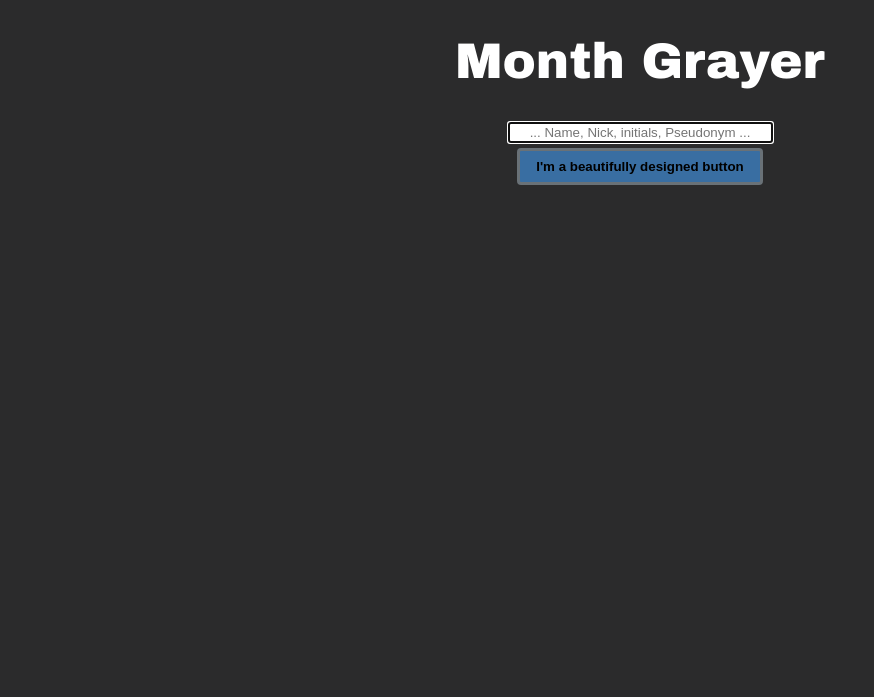
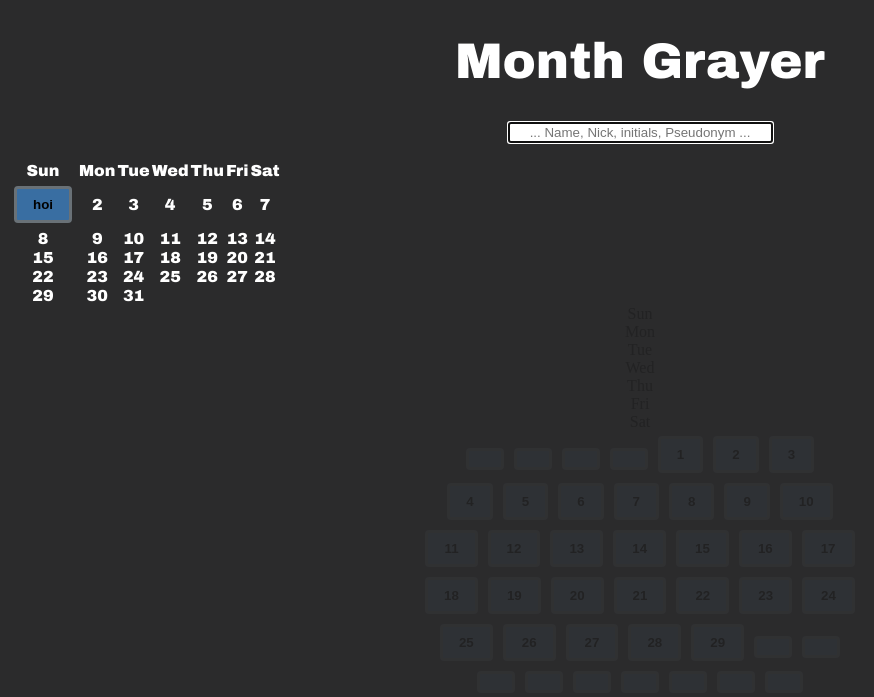
Before and after one commit to Bizbalt/MonthGrayer, a Flask app: page /MonthGreyer in a window 1280 px wide. Shown: the top 697 px of the page, without its empty margins (0-874 px from the left). Run offline with Flask 3, Linux system fonts and the light colour scheme.

Commit message:
:construction: shifting style from main page to style.css

```diff
--- a/static/style.css
+++ b/static/style.css
@@ -1,3 +1,8 @@
+body{
+  background: #2b2b2c;
+  text-align: center;
+}
+
 footer {
   position: fixed;
   bottom: 0;
@@ -8,13 +13,28 @@ footer {
   opacity: 20%;
 }
 
+h1 {
+    font-size: 50px;
+    color: white;
+    font-family: "Arial Black", serif;
+}
+
+button {
+    background-color: #396ea2;
+    margin: 5px;
+    padding: 8px 16px;
+    border: #697177 3px solid;
+    border-radius: 4px;
+    color: #000000;
+    font-weight: bold;
+    cursor: pointer;
+}
 /* Initial state of the containers to fade in */
 fade_div {
-    opacity: 0%;
+    opacity: 20%;
 }
 
 /*the fade animations*/
-
 @keyframes fade-out {
   from {
     opacity: 100%;
@@ -32,3 +52,11 @@ fade_div {
     opacity: 100%;
   }
 }
+
+/* Table settings the hash indicates that a ID attribute of an HTML element is accessed*/
+#calendar_table {
+  font-family: "Arial Black", serif;
+  color: white;
+  border-collapse: collapse;
+  border-color: red; /*transparent;*/
+}
--- a/templates/MonthGreyer.html
+++ b/templates/MonthGreyer.html
@@ -3,16 +3,7 @@
 <head>
     <title>Colored Buttons</title>
     <style>
-        button {
-            background-color: #396ea2;
-            margin: 5px;
-            padding: 8px 16px;
-            border: #697177 3px solid;
-            border-radius: 4px;
-            color: #000000;
-            font-weight: bold;
-            cursor: pointer;
-        }
+
         .button {
             background-color: #3d4d5d;
             margin: 5px;
@@ -35,11 +26,6 @@
         .dark_grey {
             background-color: #545454;
         }
-        h1 {
-            font-size: 50px;
-            color: white;
-            font-family: "Arial Black", serif;
-        }
 
 
 
@@ -47,7 +33,7 @@
     <link href="../static/style.css" rel="stylesheet" type="text/css" />
 </head>
 
-<body style="background: #2b2b2c; text-align: center">
+<body>
 
 <script>
 // pythonCommand can be any code in python
@@ -92,7 +78,6 @@ function check_user(){
         else {
         btn.style.display = "none";
         current_user = user
-        console.log(response + " is the current user.")
             //  ToDo: compute the view and then fade in
             auto_fade_in(document.getElementById("calendarContainer"))
         }
@@ -127,9 +112,7 @@ async function offer_new_user() {
 >
 
 <br>
-
-<button type="button" id="create_user" onclick="ExecPythonCommand('update')"> I'm a beautifully designed button </button>
-
+<button type="button" id="create_user" onclick="ExecPythonCommand('update')" style="display: none">I shouldn't be visible.</button>
 <br>
 
 
@@ -168,6 +151,63 @@ async function offer_new_user() {
 </script>
 </div>
 -->
+
+<table id="calendar_table">
+    <tr>
+        <th>Sun</th>
+        <th>Mon</th>
+        <th>Tue</th>
+        <th>Wed</th>
+        <th>Thu</th>
+        <th>Fri</th>
+        <th>Sat</th>
+    </tr>
+    <tr>
+        <td><button>hoi </button></td>
+        <td>2</td>
+        <td>3</td>
+        <td>4</td>
+        <td>5</td>
+        <td>6</td>
+        <td>7</td>
+    </tr>
+    <tr>
+        <td>8</td>
+        <td>9</td>
+        <td>10</td>
+        <td>11</td>
+        <td>12</td>
+        <td>13</td>
+        <td>14</td>
+    </tr>
+    <tr>
+        <td>15</td>
+        <td>16</td>
+        <td>17</td>
+        <td>18</td>
+        <td>19</td>
+        <td>20</td>
+        <td>21</td>
+    </tr>
+    <tr>
+        <td>22</td>
+        <td>23</td>
+        <td>24</td>
+        <td>25</td>
+        <td>26</td>
+        <td>27</td>
+        <td>28</td>
+    </tr>
+    <tr>
+        <td>29</td>
+        <td>30</td>
+        <td>31</td>
+        <td></td>
+        <td></td>
+        <td></td>
+        <td></td>
+    </tr>
+</table>
 
 <fade_div class="fade_div" id="calendarContainer" >
     <style> {
```
